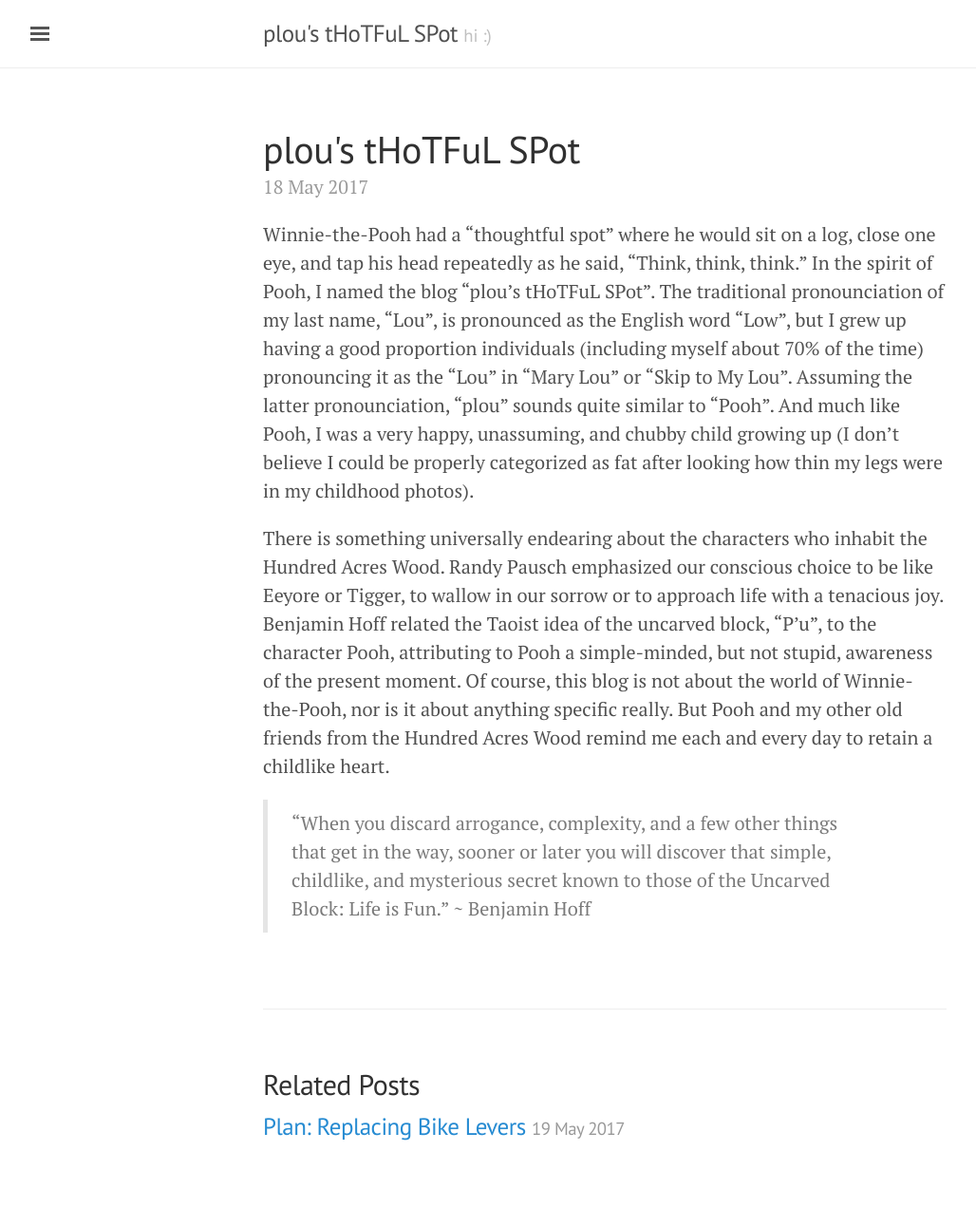
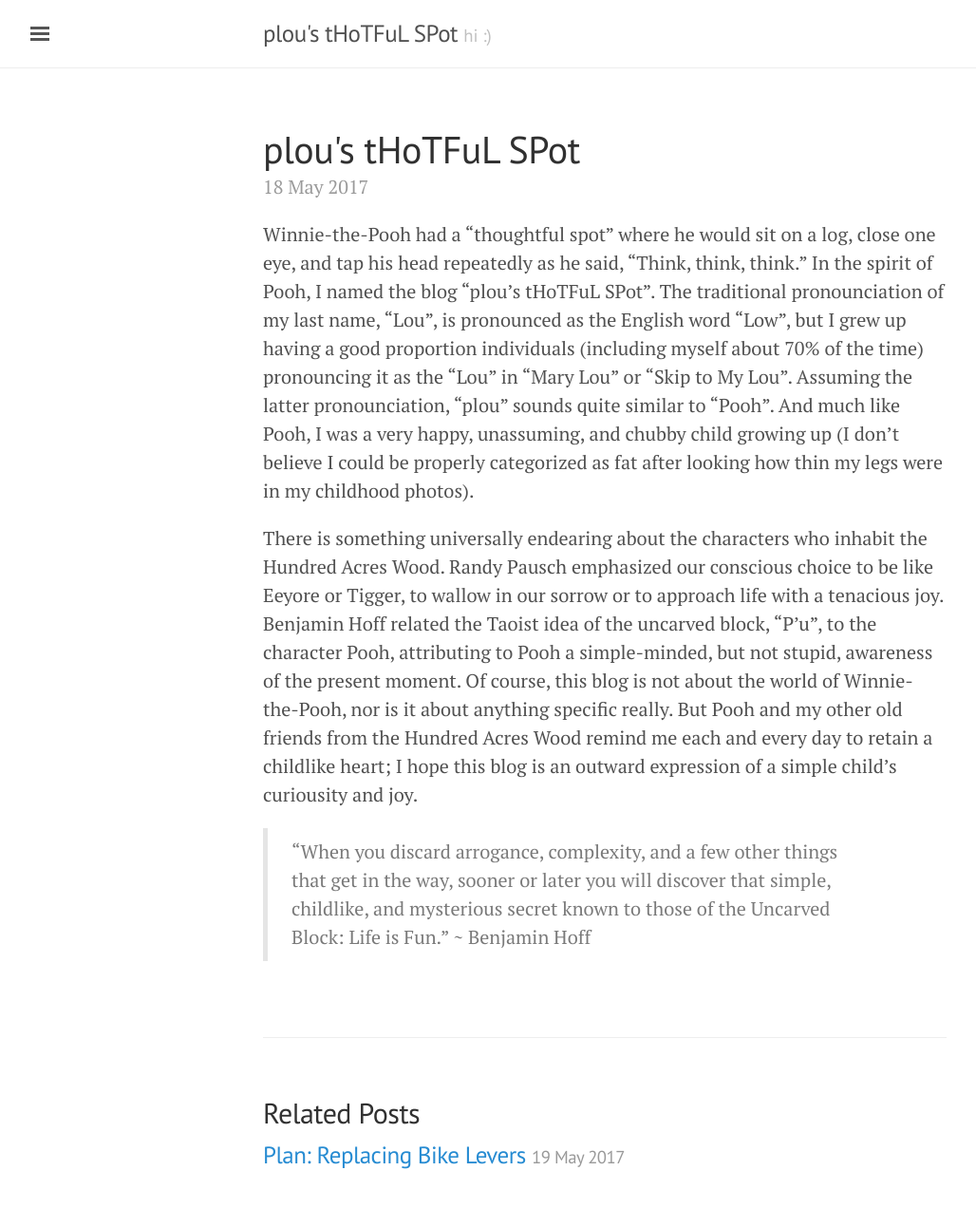
Before and after one commit to pslou/blog, a Jekyll site: the page built from _posts/2017-05-18-introduction.markdown, in a window 1280 px wide. Shown: the whole page at 95% size, without its empty margins (3-1031 px from the left). Built offline with Jekyll 4.4.1, drawn with Linux system fonts in a browser that asks for light colours; before the commit the page ends 1262 px from its top, so only the background shows below that.

Commit message:
update intro post

```diff
--- a/_posts/2017-05-18-introduction.markdown
+++ b/_posts/2017-05-18-introduction.markdown
@@ -24,7 +24,8 @@ character Pooh, attributing to Pooh a simple-minded, but not stupid, awareness
 of the present moment. Of course, this blog is not about the world of
 Winnie-the-Pooh, nor is it about anything specific really. But Pooh
 and my other old friends from the Hundred Acres Wood remind me each and every
-day to retain a childlike heart.
+day to retain a childlike heart; I hope this blog is an outward expression of
+a simple child's curiousity and joy.
 
 > "When you discard arrogance, complexity, and a few other things that get in the way, sooner or later you will discover that simple, childlike, and mysterious secret known to those of the Uncarved Block: Life is Fun."
 > ~ Benjamin Hoff
```
